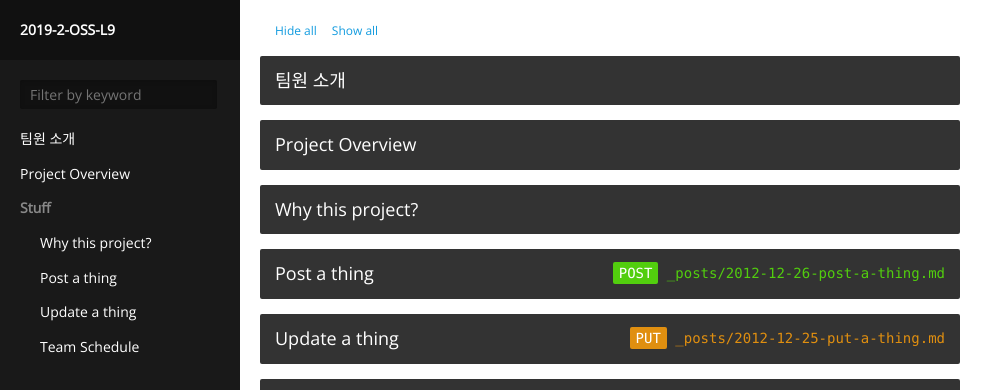
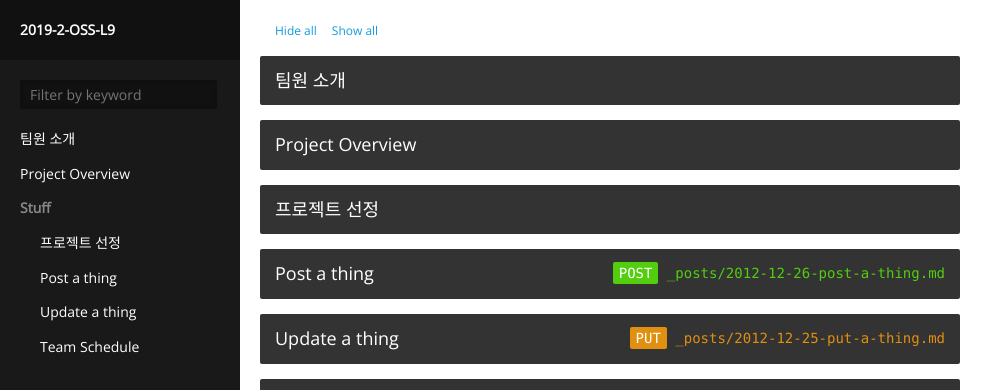
Before and after one commit to 19-2-SKKU-OSS/2019-2-OSS--L9-, a Jekyll site: the page built from index.html, in a window 1280 px wide. Shown: the top 390 px of the page, without its empty margins (0-1003 px from the left). Built offline with Jekyll 4.4.1, drawn with Linux system fonts in a browser that asks for light colours.

Commit message:
Update 2012-12-27-reason_for_algorithm.md

```diff
--- a/_posts/2012-12-27-reason_for_algorithm.md
+++ b/_posts/2012-12-27-reason_for_algorithm.md
@@ -1,7 +1,7 @@
 ---
 category: Stuff
 path: '/stuff'
-title: 'Why this project?'
+title: '프로젝트 선정 '
 
 
 layout: nil
```
